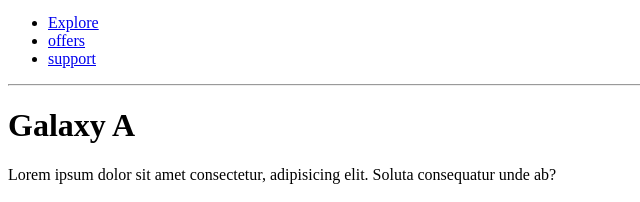
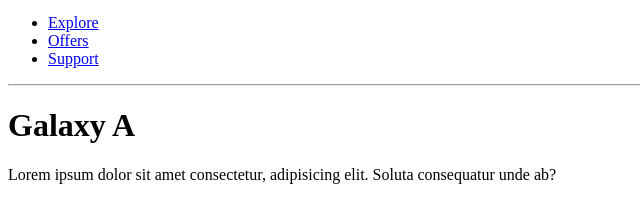
Before and after one commit to anaghaunni94/zamsung, a plain HTML site: page index.html in a window 1280 px wide. Shown: the part 188-390 px from the top of the page, 0-640 px from the left. Drawn offline with Linux system fonts and the light colour scheme.

Commit message:
Update index.html

```diff
--- a/index.html
+++ b/index.html
@@ -26,8 +26,8 @@
         <div>
             <ul>
                 <li><a href = "#">Explore</a></li>
-                <li><a href= "#">offers</a></li>
-                <li><a href= "#">support</a></li>
+                <li><a href= "#">Offers</a></li>
+                <li><a href= "#">Support</a></li>
             </ul>
         </div>
     </nav>
```
